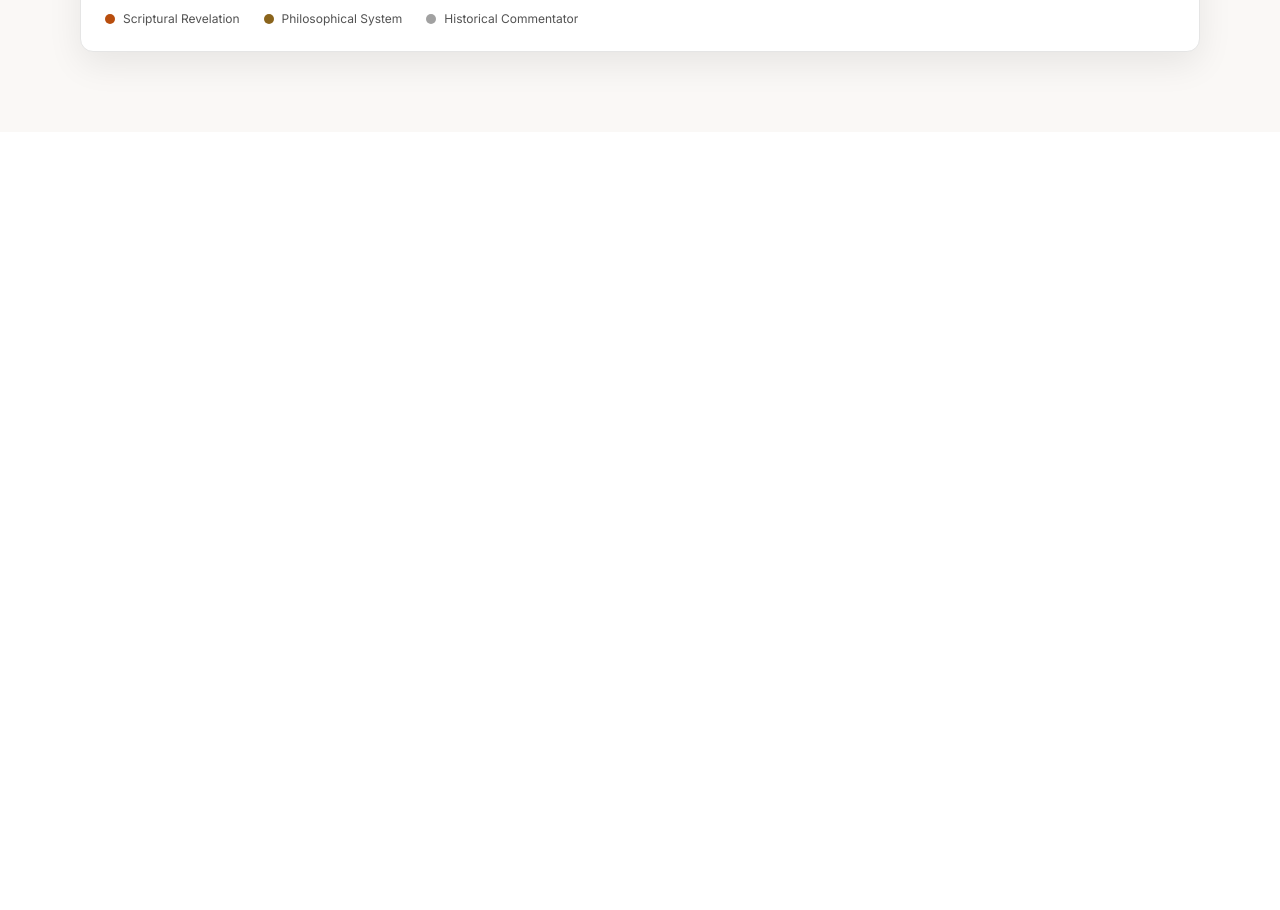
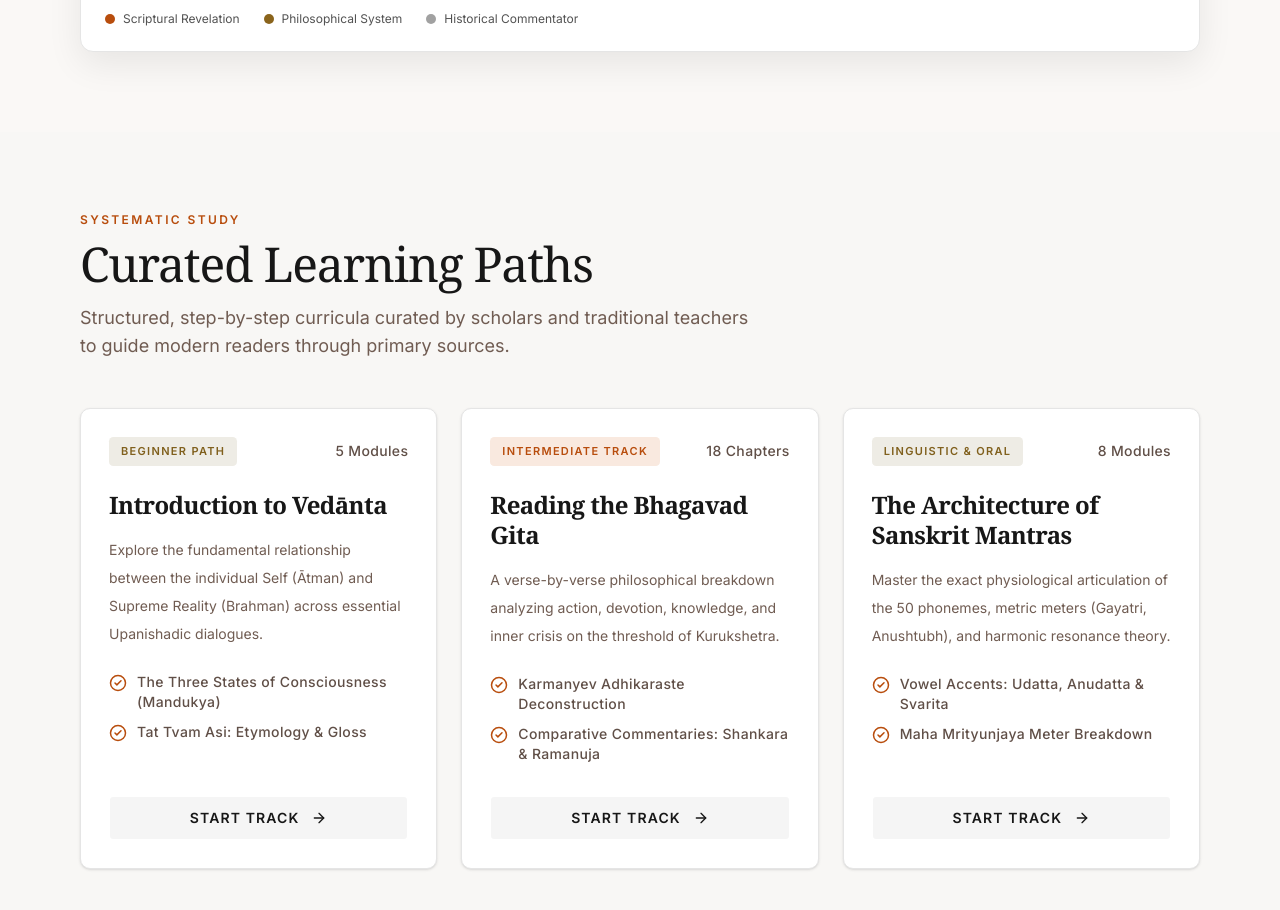
Before and after one commit to harikeshranjan/Ritam, a Next.js app: page / in a window 1280 px wide. Shown: the part 3240-4150 px from the top of the page. Before the commit the page ends 3452 px from the top, so only its background shows below. Built offline with nearby package versions, Linux system fonts and the light colour scheme.

Commit message:
Created the fifth section of the landing page

```diff
--- a/app/page.tsx
+++ b/app/page.tsx
@@ -13,6 +13,7 @@ import {
     UserRound,
     Network,
     Scale,
+    CircleCheck,
 } from "lucide-react";
 
 const libraryCardsData = [
@@ -527,6 +528,68 @@ export default function Home() {
             </div>
 
             {/* Fifth section */}
+            <div className="w-full bg-[#f8f7f5] px-6 py-20 dark:bg-neutral-950 lg:px-20">
+                <div className="mx-auto max-w-7xl">
+                    {/* Section Header */}
+                    <div className="max-w-3xl">
+                        <p className="mb-3 text-xs font-semibold tracking-[0.2em] text-[#b84d0d]">
+                            SYSTEMATIC STUDY
+                        </p>
+
+                        <h2 className="font-serif text-4xl tracking-tight text-neutral-900 sm:text-5xl dark:text-neutral-100">
+                            Curated Learning Paths
+                        </h2>
+
+                        <p className="mt-4 max-w-2xl text-base leading-7 text-[#705c52] sm:text-lg dark:text-neutral-400">
+                            Structured, step-by-step curricula curated by
+                            scholars and traditional teachers to guide modern
+                            readers through primary sources.
+                        </p>
+                    </div>
+
+                    {/* Learning Path Cards */}
+                    <div className="mt-12 grid gap-6 lg:grid-cols-3">
+                        {/* Beginner */}
+                        <LearningPathCard
+                            category="BEGINNER PATH"
+                            categoryStyle="gold"
+                            count="5 Modules"
+                            title="Introduction to Vedānta"
+                            description="Explore the fundamental relationship between the individual Self (Ātman) and Supreme Reality (Brahman) across essential Upanishadic dialogues."
+                            topics={[
+                                "The Three States of Consciousness (Mandukya)",
+                                "Tat Tvam Asi: Etymology & Gloss",
+                            ]}
+                        />
+
+                        {/* Intermediate */}
+                        <LearningPathCard
+                            category="INTERMEDIATE TRACK"
+                            categoryStyle="orange"
+                            count="18 Chapters"
+                            title="Reading the Bhagavad Gita"
+                            description="A verse-by-verse philosophical breakdown analyzing action, devotion, knowledge, and inner crisis on the threshold of Kurukshetra."
+                            topics={[
+                                "Karmanyev Adhikaraste Deconstruction",
+                                "Comparative Commentaries: Shankara & Ramanuja",
+                            ]}
+                        />
+
+                        {/* Linguistic */}
+                        <LearningPathCard
+                            category="LINGUISTIC & ORAL"
+                            categoryStyle="gold"
+                            count="8 Modules"
+                            title="The Architecture of Sanskrit Mantras"
+                            description="Master the exact physiological articulation of the 50 phonemes, metric meters (Gayatri, Anushtubh), and harmonic resonance theory."
+                            topics={[
+                                "Vowel Accents: Udatta, Anudatta & Svarita",
+                                "Maha Mrityunjaya Meter Breakdown",
+                            ]}
+                        />
+                    </div>
+                </div>
+            </div>
 
             {/* Sixth section */}
         </section>
@@ -585,3 +648,79 @@ function Legend({ color, label }: { color: string; label: string }) {
         </span>
     );
 }
+
+function LearningPathCard({
+    category,
+    categoryStyle,
+    count,
+    title,
+    description,
+    topics,
+}: {
+    category: string;
+    categoryStyle: "gold" | "orange";
+    count: string;
+    title: string;
+    description: string;
+    topics: string[];
+}) {
+    return (
+        <article className="group flex min-h-106.25 flex-col rounded-xl border border-neutral-200 bg-white p-7 shadow-sm transition-all duration-300 hover:-translate-y-1 hover:shadow-lg hover:shadow-neutral-900/5 dark:border-neutral-800 dark:bg-neutral-900">
+            {/* Card Header */}
+            <div className="flex items-center justify-between gap-4">
+                <span
+                    className={`rounded-sm px-3 py-1.5 text-[11px] font-semibold tracking-[0.12em] ${
+                        categoryStyle === "orange"
+                            ? "bg-[#f9e9df] text-[#b84d0d] dark:bg-orange-950/30 dark:text-orange-400"
+                            : "bg-[#eeece5] text-[#80601d] dark:bg-yellow-950/20 dark:text-yellow-500"
+                    }`}
+                >
+                    {category}
+                </span>
+
+                <span className="shrink-0 text-sm font-medium tracking-wide text-[#604f47] dark:text-neutral-400">
+                    {count}
+                </span>
+            </div>
+
+            {/* Card Content */}
+            <div className="mt-6">
+                <h3 className="font-serif text-2xl font-semibold leading-tight tracking-tight text-neutral-900 dark:text-neutral-100">
+                    {title}
+                </h3>
+
+                <p className="mt-4 text-sm leading-7 text-[#705c52] dark:text-neutral-400">
+                    {description}
+                </p>
+            </div>
+
+            {/* Topics */}
+            <div className="mt-6 space-y-2.5">
+                {topics.map((topic) => (
+                    <div key={topic} className="flex items-start gap-2.5">
+                        <CircleCheck
+                            size={18}
+                            strokeWidth={2}
+                            className="mt-0.5 shrink-0 text-[#b84d0d]"
+                        />
+
+                        <p className="text-sm font-medium leading-5 tracking-wide text-[#604f47] dark:text-neutral-300">
+                            {topic}
+                        </p>
+                    </div>
+                ))}
+            </div>
+
+            {/* Bottom CTA */}
+            <div className="mt-auto pt-8">
+                <Button className="h-11 w-full justify-center gap-3 rounded-sm bg-neutral-100 text-sm font-semibold tracking-[0.08em] text-neutral-900 shadow-none transition-all hover:bg-[#b84d0d] hover:text-white dark:bg-neutral-800 dark:text-neutral-200 dark:hover:bg-[#b84d0d]">
+                    START TRACK
+                    <ArrowRight
+                        size={17}
+                        className="transition-transform duration-200 group-hover:translate-x-1"
+                    />
+                </Button>
+            </div>
+        </article>
+    );
+}
```
